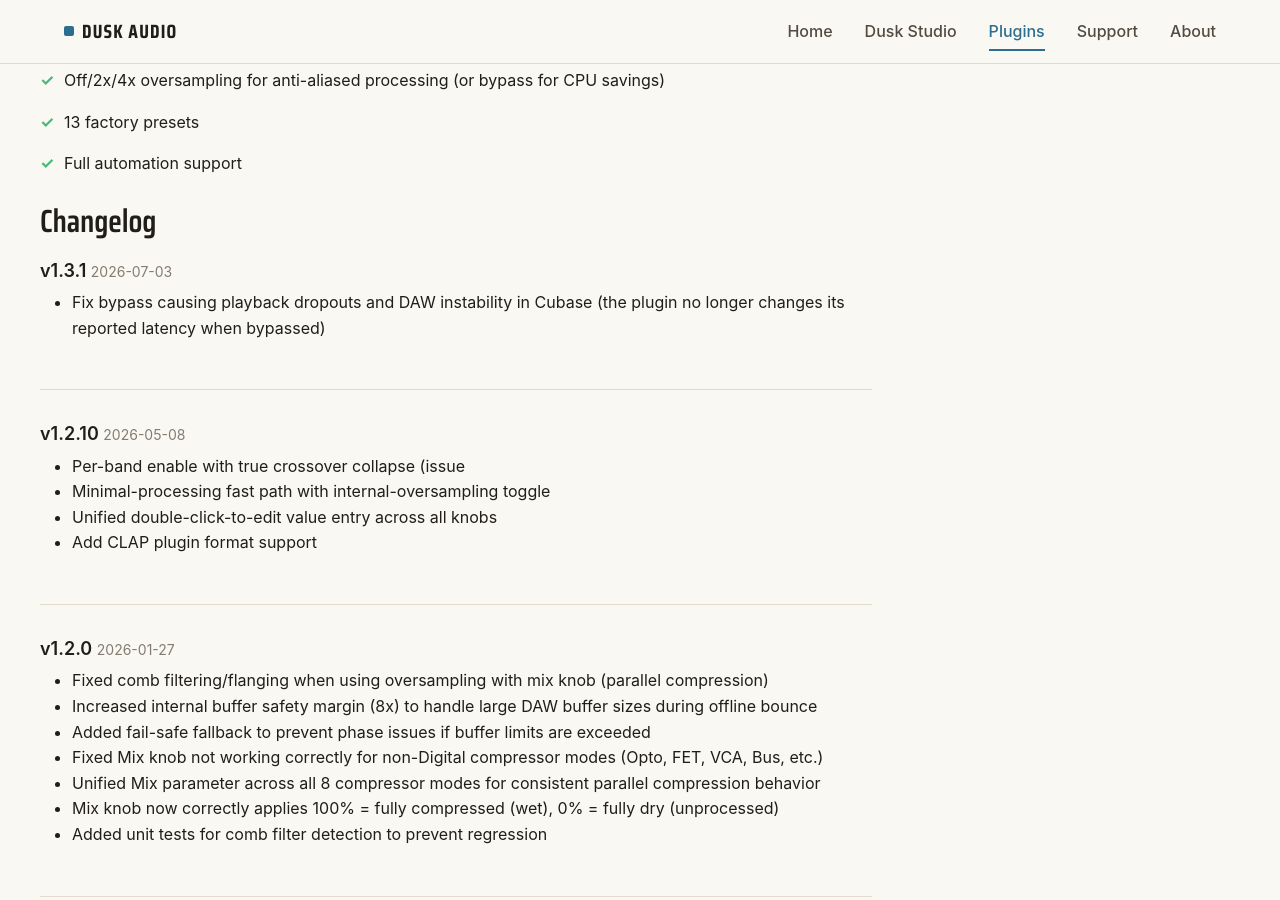
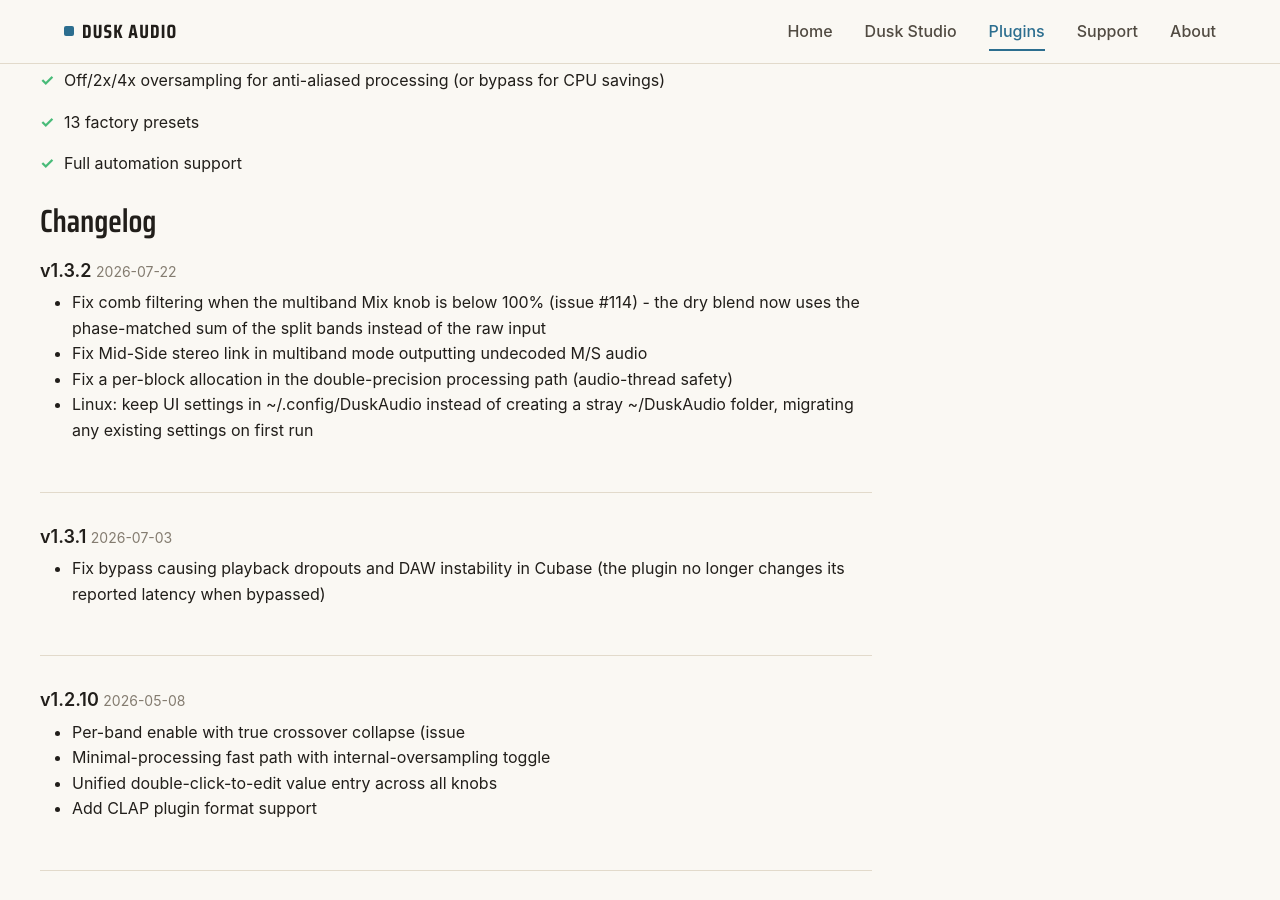
Before and after one commit to dusk-audio/dusk-audio.github.io, a Jekyll site: the page built from _plugins/multi-comp.md, in a window 1280 px wide and 900 px high, scrolled down 11774 px. Built offline with Jekyll 4.4.1, drawn with Linux system fonts in a browser that asks for light colours; some of the changed text lies outside the part shown.

Commit message:
Update Multi-Comp to v1.3.2

```diff
--- a/_data/plugins.yml
+++ b/_data/plugins.yml
@@ -17,7 +17,7 @@
     Professional dynamics control, completely free.
   status: released
   featured: true
-  version: 1.3.1
+  version: 1.3.2
 - name: Spectrum Analyzer
   slug: spectrum-analyzer
   tagline: Real-time FFT spectrum visualization
--- a/_plugins/multi-comp.md
+++ b/_plugins/multi-comp.md
@@ -4,7 +4,7 @@ title: Multi-Comp
 slug: multi-comp
 tagline: Multi-mode dynamics compressor
 description: Professional multi-mode compressor with 7 compression styles plus 4-band multiband compression. Free VST3, LV2, and AU plugin for Linux, Windows, and macOS.
-version: "1.3.1"
+version: "1.3.2"
 
 features:
   - 8 compression modes (Vintage Opto, Vintage FET, Classic VCA, Bus, Studio FET, Studio VCA, Digital, Multiband)
@@ -33,6 +33,13 @@ requirements:
   - "Sample rates: 44.1kHz to 192kHz"
 
 changelog:
+  - version: "1.3.2"
+    date: "2026-07-22"
+    changes:
+      - "Fix comb filtering when the multiband Mix knob is below 100% (issue #114) - the dry blend now uses the phase-matched sum of the split bands instead of the raw input"
+      - "Fix Mid-Side stereo link in multiband mode outputting undecoded M/S audio"
+      - "Fix a per-block allocation in the double-precision processing path (audio-thread safety)"
+      - "Linux: keep UI settings in ~/.config/DuskAudio instead of creating a stray ~/DuskAudio folder, migrating any existing settings on first run"
   - version: "1.3.1"
     date: "2026-07-03"
     changes:
```
Also changed, not shown: 1 other file.
